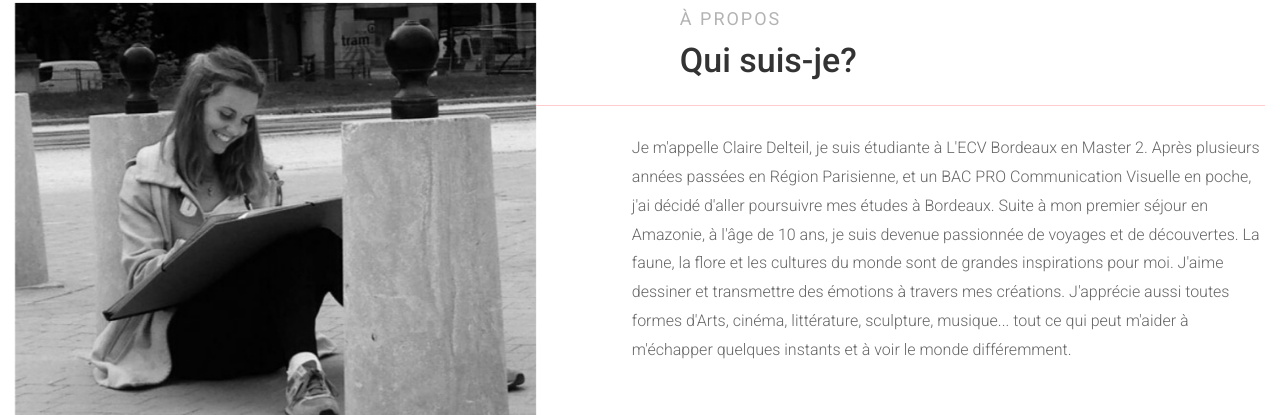
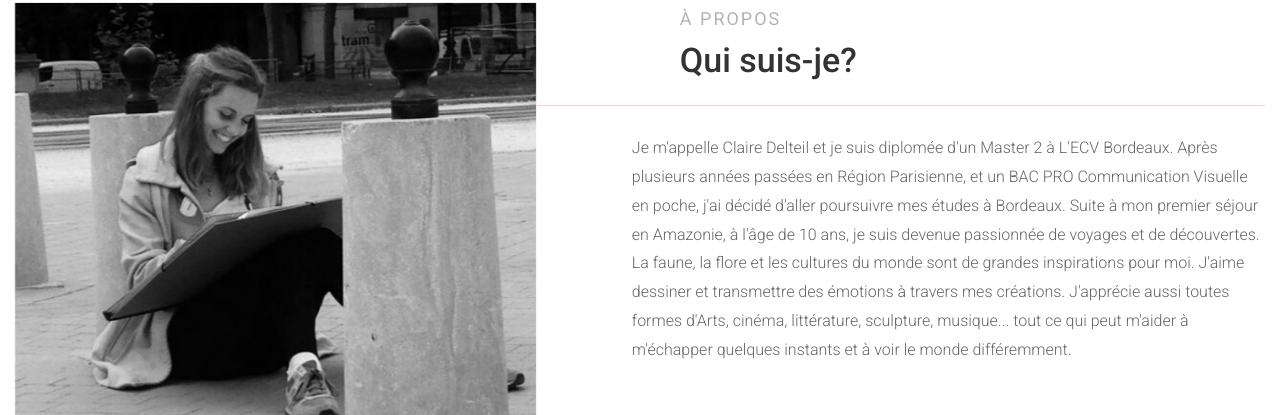
Before and after one commit to clairedelteil/Claire-Delteil-Design, a plain HTML site: page index.html in a window 1280 px wide. Shown: the part 1135-1550 px from the top of the page. Drawn offline with Linux system fonts and the light colour scheme; some packages are replaced by stand-ins of ours; no server answers.

Commit message:
diplomé
diplomé

```diff
--- a/index.html
+++ b/index.html
@@ -136,7 +136,7 @@
 	            </div>
 	          </div>
 	          <div class="pl-md-5 ml-md-5 mb-5">
-							<p> Je m'appelle Claire Delteil, je suis étudiante à L'ECV Bordeaux en Master 2. Après plusieurs années passées en Région Parisienne, et un BAC PRO Communication Visuelle en poche, j'ai décidé d'aller poursuivre mes études à Bordeaux. Suite à mon premier séjour en Amazonie, à l'âge de 10 ans, je suis devenue passionnée de voyages et de découvertes. La faune, la flore et les cultures du monde sont de grandes inspirations pour moi. J'aime dessiner et transmettre des émotions à travers mes créations. J'apprécie aussi toutes formes d'Arts, cinéma, littérature, sculpture, musique... tout ce qui peut m'aider à m'échapper quelques instants et à voir le monde différemment.
+							<p> Je m'appelle Claire Delteil et je suis diplomée d'un Master 2 à L'ECV Bordeaux. Après plusieurs années passées en Région Parisienne, et un BAC PRO Communication Visuelle en poche, j'ai décidé d'aller poursuivre mes études à Bordeaux. Suite à mon premier séjour en Amazonie, à l'âge de 10 ans, je suis devenue passionnée de voyages et de découvertes. La faune, la flore et les cultures du monde sont de grandes inspirations pour moi. J'aime dessiner et transmettre des émotions à travers mes créations. J'apprécie aussi toutes formes d'Arts, cinéma, littérature, sculpture, musique... tout ce qui peut m'aider à m'échapper quelques instants et à voir le monde différemment.
 
 
               </p>
```
Also changed, not shown: css/flaticon.css (line endings or trailing spaces), 2 other files.
